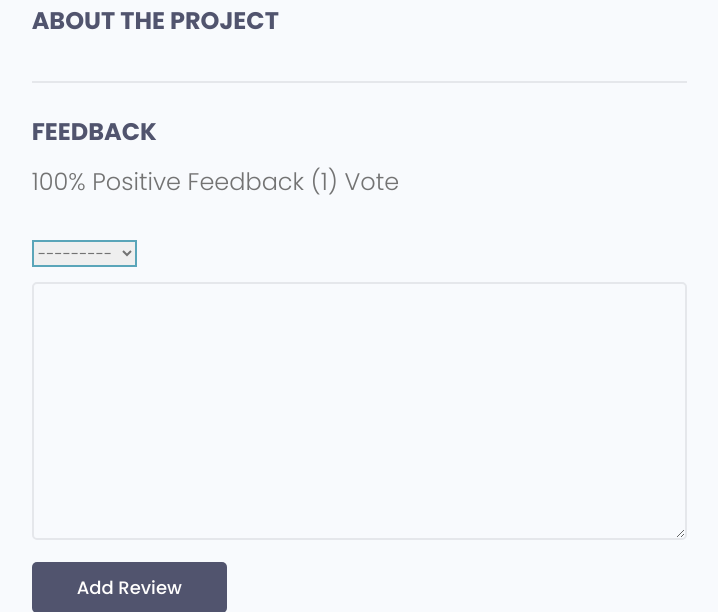
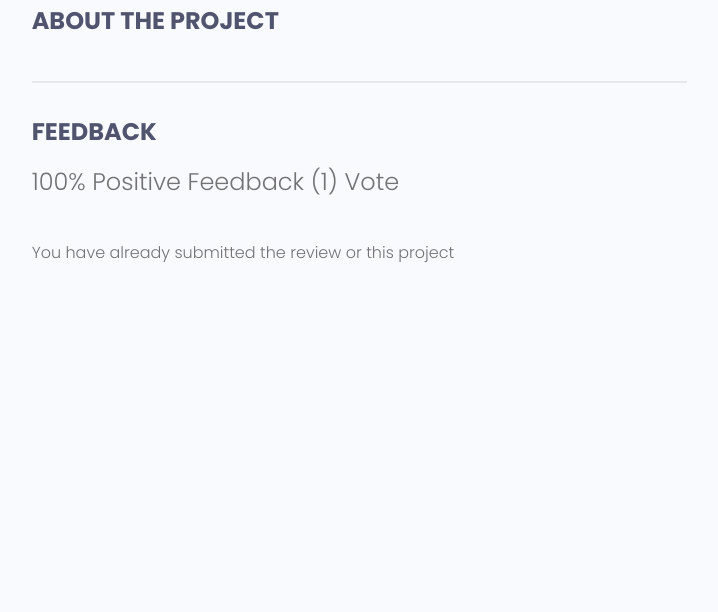
Before and after one commit to nikhs-aim/DevSearch, a Django app: page /projects/project/e1cf3a64-f1b1-4064-a096-6f8ae71f97bd in a window 1280 px wide. Shown: the part 660-1272 px from the top of the page, without its empty margins (465-1183 px from the left). After the commit the page ends 923 px from the top, so only its background shows below. Run offline with Django 4.2, Linux system fonts and the light colour scheme; a user stored in the database is signed in; data comes from the database, SQL or seed files in the repository; both versions use the stored data as it was after the commit; some libraries are stand-ins or nearby versions.

Commit message:
section 10 - reviews- redirecting after login

```diff
--- a/projects/models.py
+++ b/projects/models.py
@@ -20,6 +20,11 @@ class Project(models.Model):
 
     class Meta:
         ordering=['-vote_ratio','-vote_total','title']
+
+    @property
+    def reviewers(self):
+        queryset=self.review_set.all().values_list('owner__id',flat=True)
+        return queryset
 
     @property
     def getVoteCount(self):
--- a/projects/templates/projects/single_project.html
+++ b/projects/templates/projects/single_project.html
@@ -44,6 +44,16 @@
               {{project.vote_ratio}}% Positive Feedback ({{project.vote_total}}) Vote{{project.vote_total|pluralize:"s"}}
             </h5>
 
+            {% if request.user.profile.id in project.reviewers %}
+
+                <p>You have already submitted the review or this project</p>
+
+            {% elif request.user.profile == project.owner %}
+
+                <p>You cannot review your own work</p>
+
+            {% elif request.user.is_authenticated %}
+
             <form class="form" action="{% url 'projects' project.id %}" method="POST">
               {% csrf_token %}
               {% for field in form %}
@@ -54,6 +64,12 @@
               {% endfor %}
               <input class="btn btn--sub btn--lg" type="submit" value="Add Review" />
             </form>
+
+            {% else %}
+
+                <a href="{% url 'login' %}?next={{request.path}}">Please login to leave a review</a>"
+
+            {% endif %}
 
 
             <div class="commentList">
--- a/users/templates/users/login_register.html
+++ b/users/templates/users/login_register.html
@@ -61,7 +61,7 @@
         <p>Hello Developer, Welcome Back!</p>
       </div>
 
-      <form action="{% url 'login' %}" method="POST" class="form auth__form">
+      <form action="" method="POST" class="form auth__form">
         {% csrf_token %}
 
         <!-- Input:Username -->
--- a/users/views.py
+++ b/users/views.py
@@ -18,7 +18,7 @@ def loginUser(request):
 
     if request.method=='POST':
         # print(request.POST)
-        username=request.POST['username']
+        username=request.POST['username'].lower()
         password=request.POST['password']
 
         try:
@@ -30,7 +30,7 @@ def loginUser(request):
 
         if user is not None:
             login(request,user)
-            return redirect('profiles')
+            return redirect(request.GET['next'] if 'next' in request.GET else 'account')
         else:
             messages.error(request,'Username OR password is incorrect ')
 
```
Also changed, not shown: db.sqlite3.
